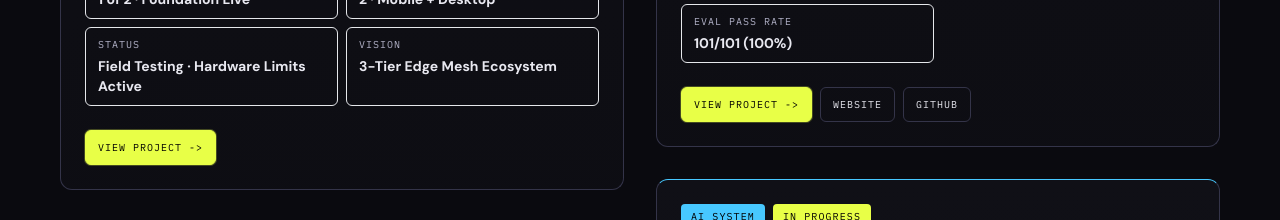
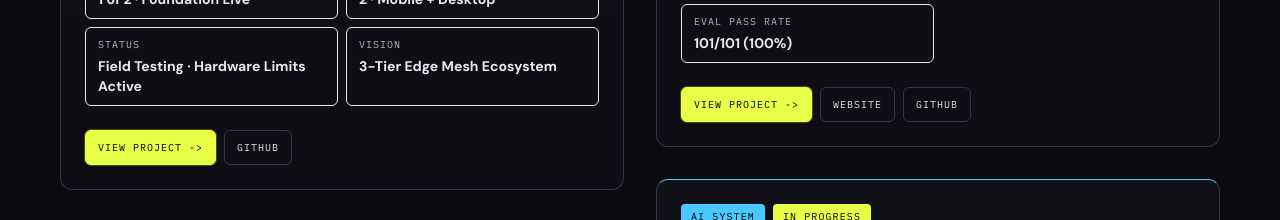
Before and after one commit to Jatin23K/jatin-portfolio, a React (Vite) app: page / in a window 1280 px wide. Shown: the part 1720-1940 px from the top of the page. Built offline with nearby package versions, Linux system fonts and the light colour scheme; no server answers.

Commit message:
feat: Wire C.O.R.E-Showcase public GitHub link into portfolio project card

```diff
--- a/src/data/projects.ts
+++ b/src/data/projects.ts
@@ -94,7 +94,7 @@ export const projects: Project[] = [
       { label: 'Status', value: 'Field Testing · Hardware Limits Active' },
       { label: 'Vision', value: '3-Tier Edge Mesh Ecosystem' },
     ],
-    links: {},
+    links: { github: 'https://github.com/Jatin23K/C.O.R.E-Showcase' },
     order: 0,
     homeOrder: 1,
     isVisible: true,
```
